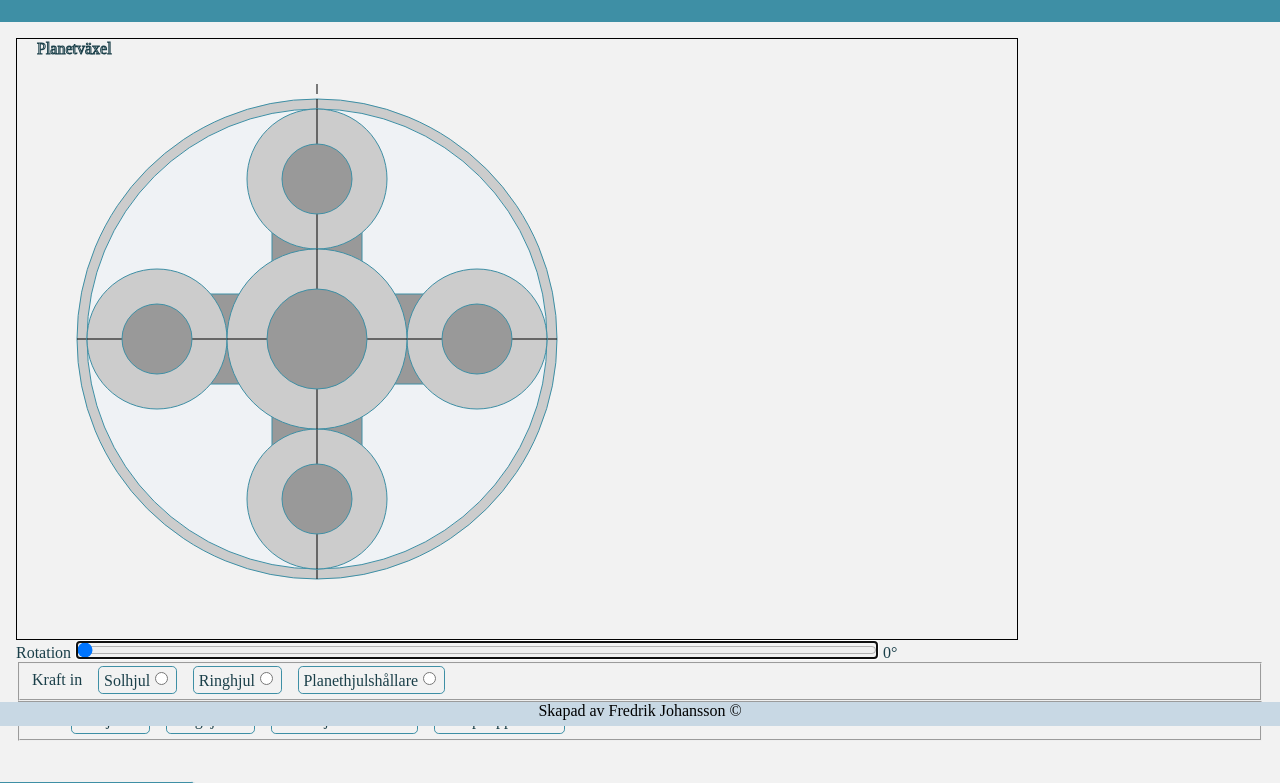
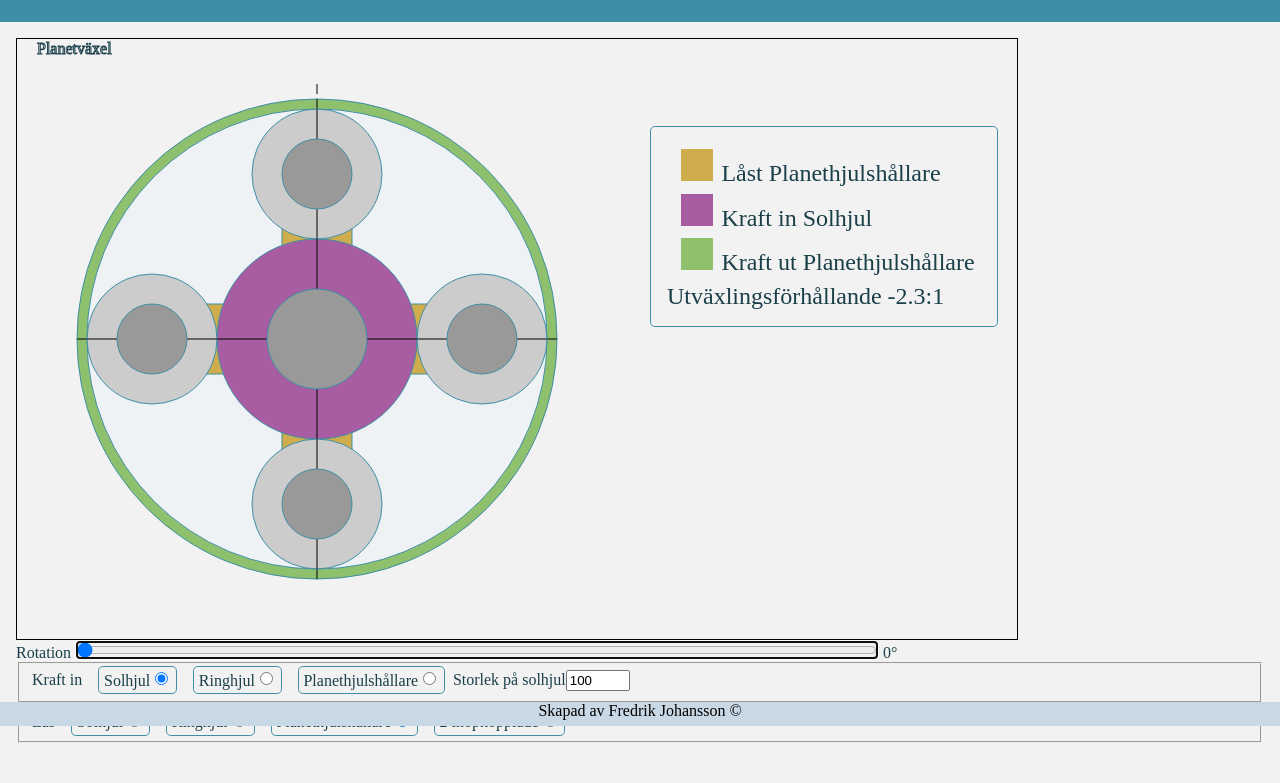
Before and after one commit to mumme74/simulators, a plain HTML site: page mechanical/planetary_gear.html in a window 1280 px wide. Shown: the part 74-857 px from the top of the page. Drawn offline with Linux system fonts and the light colour scheme.

Commit message:
Cleaned up Planetary gear

```diff
--- a/mechanical/planetary_gear.html
+++ b/mechanical/planetary_gear.html
@@ -9,15 +9,17 @@
       @import url(../../css/common.css);
 
       input[type=range] { width: 50rem; }
-      .ruler0, .phase0 { stroke: var(--phase0); }
-      .ruler1, .phase1 { stroke: var(--phase1); }
-      .ruler2, .phase2 { stroke: var(--phase2); }
-      .wave0 { fill: var(--phase0) }
-      .wave1 { fill: var(--phase1) }
-      .wave2 { fill: var(--phase2) }
-      .wave0, .wave1, .wave2 {
-        opacity: 0.4;
-        stroke: var(--dark-color);
+      .forceIn {
+        fill: var(--phase0) !important;
+        background-color: var(--phase0);
+      }
+      .forceOut {
+        fill: var(--phase1) !important;
+        background-color: var(--phase1);
+      }
+      .locked {
+        fill: var(--phase2) !important;
+        background-color: var(--phase2);
       }
       .inner { fill: #eff2f5; stroke: var(--dark-color);}
       .ringGear, .planetaryGear,.sunGear {
@@ -29,6 +31,27 @@
         border-radius: 0.3rem;
         margin: 0.5rem;
         padding: 0.3rem;
+      }
+      .displayRoot {
+        position: absolute;
+        top: 200px;
+        left: 650px;
+        border: 1px solid var(--dark-color);
+        border-radius: 0.3rem;
+        color: var(--text-color);
+        background-color: var(--mild);
+        padding: 1rem;
+        font-size: 1.5rem;
+      }
+      .displayRoot .displayItm {
+        vertical-align:text-top;
+        margin: 0.4rem;
+      }
+      .displayRoot .partColor {
+        display: inline-block;
+        height: 2rem;
+        width: 2rem;
+        margin: 0 0.5rem;
       }
 
     </style>
--- a/mechanical/planetary_gear.mjs
+++ b/mechanical/planetary_gear.mjs
@@ -2,204 +2,187 @@
 
 import { Circle } from "../elements/trigenometry/index.mjs";
 import { Rotation } from "../elements/rotation.mjs";
-import { Line, Polygon } from "../elements/base.mjs";
+import { BaseShape, Line, Polygon } from "../elements/base.mjs";
 import { StateFromHash } from "../helpers/index.mjs";
 
 
-const maxDeg = 1440;
+const maxDeg = 1440, maxSunRadii = 140, minSunRadii = 65;
 const parentElement = document.querySelector("svg");
 
 const slider = document.querySelector("input[type=range]");
 slider.max = maxDeg;
 
-const stateObj = new StateFromHash(),
+const stateObj = new StateFromHash({forceIn:"sun",lock:"carrier",sunRadii:100}),
       state = stateObj.ref;
+if (state.sunRadii > maxSunRadii) state.sunRadii = maxSunRadii;
+if (state.sunRadii < minSunRadii) state.sunRadii = minSunRadii;
 
-const outerCircle = new Circle({
-        parentElement, centerPoint:{x:300,y:300},
+
+class PlanetaryGear extends BaseShape {
+  constructor({
+    parentElement, centerPoint={x:300,y:300}, holderWidth=45,
+    planetGearAxleRadii=35,sunGearAxleRadii=50, sunRadii=100,
+    state={lock:"carrier", forceIn:"sun"}
+  }) {
+
+    const rootElement = document.createElementNS('http://www.w3.org/2000/svg','g');
+    super({parentElement, rootElement, points:centerPoint,className:""})
+
+    parentElement = rootElement;
+
+    this.outerCircle = new Circle({
+        parentElement, centerPoint,
         radii:240, className: "ringGear"
     });
 
-const midPointX = outerCircle.offset.x,
-      midPointY = outerCircle.offset.y,
-      sunRadii = 90,
-      ringRadii = outerCircle.radii - 10,
-      planetRadii = ringRadii / 2 - sunRadii / 2,
-      planetOffset = sunRadii + planetRadii,
-      holderWidth = 45,
-      planetGearAxleRadii = 35,
-      sunGearAxleRadii = 50;
+    this.state = state;
+    this.sunRadii = sunRadii;
+    this.centerPoint = centerPoint;
+    this.ringRadii = this.outerCircle.radii - 10;
+    this.planetRadii = this.ringRadii / 2 - this.sunRadii / 2;
+    this.planetOffset = this.sunRadii + this.planetRadii;
+    this.holderWidth = holderWidth;
+    this.planetGearAxleRadii = planetGearAxleRadii;
+    this.sunGearAxleRadii = sunGearAxleRadii;
 
-const ringLines = [
+    this.ringLines = [
       new Line({parentElement, className:"marker",
-    point1: {x:midPointX-outerCircle.radii, y:midPointY},
-    point2:{x:midPointX+outerCircle.radii, y:midPointY},
+        point1: {x:centerPoint.x-this.outerCircle.radii, y:centerPoint.y},
+        point2:{x:centerPoint.x+this.outerCircle.radii, y:centerPoint.y},
       }),
       new Line({parentElement, className:"marker",
-    point1: {y:midPointY-outerCircle.radii, x:midPointX},
-    point2:{y:midPointY+outerCircle.radii, x:midPointX},
+        point1: {y:centerPoint.y-this.outerCircle.radii, x:centerPoint.x},
+        point2:{y:centerPoint.y+this.outerCircle.radii, x:centerPoint.x},
       }),
     ];
-const rotRing = new Rotation({x:midPointX,y:midPointY,rotateShapes:ringLines});
 
-const ringGear = new Circle({
-        parentElement, centerPoint:outerCircle.offset,
-        radii: ringRadii, className: "inner"}),
-      carrier = new Polygon({parentElement,points:[
-        {x:midPointX+planetOffset,y:midPointY-holderWidth},
-        {x:midPointX+holderWidth, y:midPointY-holderWidth},
-        {x:midPointX+holderWidth, y:midPointY-planetOffset},
-        {x:midPointX-holderWidth, y:midPointY-planetOffset},
-        {x:midPointX-holderWidth, y:midPointY-holderWidth},
-        {x:midPointX-planetOffset, y:midPointY-holderWidth},
-        {x:midPointX-planetOffset, y:midPointY+holderWidth},
-        {x:midPointX-holderWidth, y:midPointY+holderWidth},
-        {x:midPointX-holderWidth, y:midPointY+planetOffset},
-        {x:midPointX+holderWidth, y:midPointY+planetOffset},
-        {x:midPointX+holderWidth, y:midPointY+holderWidth},
-        {x:midPointX+planetOffset, y:midPointY+holderWidth}
-      ], className:"planetaryHolder"}),
-      carrierLine = new Line({parentElement,
-        point1: {x:midPointX, y:midPointY-outerCircle.radii-5},
-        point2:{x:midPointX, y:midPointY-outerCircle.radii-15}
-      }),
-      planetGears = [
+    this.rotRing = new Rotation({
+      x:centerPoint.x,y:centerPoint.y,rotateShapes:this.ringLines
+    });
+
+    this.ringGear = new Circle({
+      parentElement, centerPoint:this.outerCircle.offset,
+      radii: this.ringRadii, className: "inner"});
+    this.carrier = new Polygon({parentElement,points:[
+      {x:centerPoint.x+this.planetOffset,y:centerPoint.y-this.holderWidth},
+      {x:centerPoint.x+this.holderWidth, y:centerPoint.y-this.holderWidth},
+      {x:centerPoint.x+this.holderWidth, y:centerPoint.y-this.planetOffset},
+      {x:centerPoint.x-this.holderWidth, y:centerPoint.y-this.planetOffset},
+      {x:centerPoint.x-this.holderWidth, y:centerPoint.y-this.holderWidth},
+      {x:centerPoint.x-this.planetOffset, y:centerPoint.y-this.holderWidth},
+      {x:centerPoint.x-this.planetOffset, y:centerPoint.y+this.holderWidth},
+      {x:centerPoint.x-this.holderWidth, y:centerPoint.y+this.holderWidth},
+      {x:centerPoint.x-this.holderWidth, y:centerPoint.y+this.planetOffset},
+      {x:centerPoint.x+this.holderWidth, y:centerPoint.y+this.planetOffset},
+      {x:centerPoint.x+this.holderWidth, y:centerPoint.y+this.holderWidth},
+      {x:centerPoint.x+this.planetOffset, y:centerPoint.y+this.holderWidth}
+    ], className:"planetaryHolder"});
+    this.carrierLine = new Line({parentElement,
+      point1: {x:centerPoint.x, y:centerPoint.y-this.outerCircle.radii-5},
+      point2:{x:centerPoint.x, y:centerPoint.y-this.outerCircle.radii-15}
+    });
+    this.planetGears = [
       new Circle({parentElement,
-          centerPoint:{x:midPointX+planetOffset, y:midPointY},
-          radii:planetRadii, className:"planetaryGear"}),
+        centerPoint:{x:centerPoint.x+this.planetOffset, y:centerPoint.y},
+        radii:this.planetRadii, className:"planetaryGear"}),
       new Circle({parentElement,
-          centerPoint:{x:midPointX, y:midPointY-sunRadii-planetRadii},
-          radii:planetRadii, className:"planetaryGear"}),
+        centerPoint:{x:centerPoint.x, y:centerPoint.y-this.sunRadii-this.planetRadii},
+        radii:this.planetRadii, className:"planetaryGear"}),
       new Circle({parentElement,
-          centerPoint:{x:midPointX-sunRadii-planetRadii, y:midPointY},
-          radii:planetRadii, className:"planetaryGear"}),
+        centerPoint:{x:centerPoint.x-this.sunRadii-this.planetRadii, y:centerPoint.y},
+        radii:this.planetRadii, className:"planetaryGear"}),
       new Circle({parentElement,
-          centerPoint:{x:midPointX, y:midPointY+planetOffset},
-          radii:planetRadii, className:"planetaryGear"}),
-      ],
-      planetGearsLines = planetGears.map((planetGear, i)=>{
-        const xOffset = (i % 2) === 0 ? planetRadii : 0,
-              yOffset = (i % 2) !== 0 ? planetRadii : 0;
+        centerPoint:{x:centerPoint.x, y:centerPoint.y+this.planetOffset},
+        radii:this.planetRadii, className:"planetaryGear"}),
+    ];
+    this.planetGearsLines = this.planetGears.map((planetGear, i)=>{
+      const xOffset = (i % 2) === 0 ? this.planetRadii : 0,
+            yOffset = (i % 2) !== 0 ? this.planetRadii : 0;
       const point1 = {x:planetGear.offset.x+xOffset, y:planetGear.offset.y-yOffset},
             point2 = {x:planetGear.offset.x-xOffset, y:planetGear.offset.y+yOffset}
       return new Line({parentElement, point1, point2, className:"marker"})
-      }),
-      planetGearsRotations = planetGears.map((planetGear, i)=>{
-        return new Rotation({point:planetGear.offset, rotateShapes:[planetGearsLines[i]]})
-      }),
-      planetGearAxles = planetGears.map(p=>{
+    });
+    this.planetGearsRotations = this.planetGears.map((planetGear, i)=>{
+      return new Rotation({point:planetGear.offset, rotateShapes:[this.planetGearsLines[i]]})
+    });
+    this.planetGearAxles = this.planetGears.map(p=>{
       return new Circle({
         parentElement, centerPoint:p.offset,
-          radii:planetGearAxleRadii, className:"axle"
+        radii:this.planetGearAxleRadii, className:"axle"
       })
-      }),
-      carrierRotation = new Rotation({
-        point: {x:midPointX, y:midPointY}, rotateShapes:[
-          carrier, ...planetGears, ...planetGearAxles,
-          ...planetGearsLines, ...planetGearsRotations,
-          carrierLine
+    });
+    this.carrierRotation = new Rotation({
+      point: {x:centerPoint.x, y:centerPoint.y}, rotateShapes:[
+        this.carrier, ...this.planetGears, ...this.planetGearAxles,
+        ...this.planetGearsLines, ...this.planetGearsRotations,
+        this.carrierLine
       ]
-      }),
-      sunGear = new Circle({
-        parentElement, centerPoint:outerCircle.offset,
-        radii: sunRadii, className:"sunGear"
-      }),
-      sunGearLines = [
+    });
+    this.sunGear = new Circle({
+      parentElement, centerPoint:this.outerCircle.offset,
+      radii: this.sunRadii, className:"sunGear"
+    });
+    this.sunGearLines = [
       new Line({parentElement, className:"marker",
-         point1:{x:midPointX,y:midPointY-sunRadii},
-         point2:{x:midPointX, y:midPointY+sunRadii}
+       point1:{x:centerPoint.x,y:centerPoint.y-this.sunRadii},
+       point2:{x:centerPoint.x, y:centerPoint.y+this.sunRadii}
       }),
       new Line({parentElement, className:"marker",
-         point1:{x:midPointX+sunRadii, y:midPointY},
-         point2:{x:midPointX-sunRadii, y:midPointY}
+       point1:{x:centerPoint.x+this.sunRadii, y:centerPoint.y},
+       point2:{x:centerPoint.x-this.sunRadii, y:centerPoint.y}
       })
-      ],
-      sunGearRotation = new Rotation({
-        point:sunGear.offset, rotateShapes:[
-          ...sunGearLines,
+    ];
+    this.sunGearRotation = new Rotation({
+      point:this.sunGear.offset, rotateShapes:[
+        ...this.sunGearLines,
       ]
-      }),
-      sunGearAxle = new Circle({
-        parentElement, centerPoint:sunGear.offset,
-         radii:sunGearAxleRadii, className:"axle"
+    });
+    this.sunGearAxle = new Circle({
+      parentElement, centerPoint:this.sunGear.offset,
+       radii:this.sunGearAxleRadii, className:"axle"
     });
 
-/*
-// system state from reload
-const state = {
-  forceIn: "ring", lock: "carrier",
-  $set(name, value) {
-    state[name] = value;
-    location.hash = Object.entries(state).map(a=>{
-      if (a[0].indexOf('$') < 0)
-        return `${a[0]}=${a[1]}`;
-    }).filter(p=>p).join("&");
-  },
-  $init: ()=>{
-    if (location.hash.length > 5) {
-      location.hash.substring(1).split("&").forEach(itm=>{
-        const pair = itm.split("=");
-        if (pair.length > 1) state[pair[0]] = pair[1];
+    this._calcRatios();
+    this.colorParts();
+  }
+
+  // color our parts
+  colorParts() {
+    const nodes = {
+      sun: this.sunGear.node,
+      carrier:this.carrier.node,
+      ring: this.outerCircle.node
+    };
+    const parts = Object.entries(nodes);
+    parts.forEach(([key,node])=>{
+      node.classList.remove("forceIn");
+      node.classList.remove("forceOut");
+      node.classList.remove("locked");
+      if (state.forceIn === key) node.classList.add("forceIn");
+      else if (state.lock === key) node.classList.add("locked");
+      else node.classList.add("forceOut");
     });
   }
-  }
-}
-state.$init();
-*/
 
-// create radio buttons
-function createRadioBtn(label, name, value, cb) {
-  const radio = document.createElement("input");
-  radio.type = "radio";
-  radio.name = name;
-  radio.value = value;
-  if (state[name] == value)
-    radio.checked = true;
-  radio.addEventListener("click", cb);
-
-  const lbl = document.createElement("label");
-  lbl.textContent = label;
-  lbl.classList.add("toggleButton");
-  lbl.appendChild(radio);
-  return lbl;
+  currentRatio() {
+    return this.rotations[this._currentRotationKey()].out[0].ratio;
   }
 
-const lockForceTwins = {
-  sun: "ring", ring:"sun", carrier:"ring"
+  rotate(deg) {
+    const key = this._currentRotationKey();
+
+    this.rotations[key].in.angle = deg;
+    this.rotations[key].out.forEach(r=>{
+      r.rots.forEach(rot=>{
+        rot.angle = deg * r.ratio;
+      });
+    });
   }
 
-const forceInBtns = [{txt:"Solhjul", vlu:"sun"},{txt:"Ringhjul", vlu:"ring"},
- {txt:"Planethjulshållare", vlu:"carrier"}].map(o=>{
-   const parent = document.querySelector("#forceIn");
-   const lblAndBtn = createRadioBtn(o.txt, "forceIn", o.vlu, (evt)=>{
-     if (evt.target.value === state.lock) {
-       state.lock = lockForceTwins[state.lock];
-       lockBtns.find(b=>b.value===state.lock).checked = true;
+  _currentRotationKey() {
+    const key = [this.state.forceIn, this.state.lock];
+    return key[1] !== 'together' ? key.join('_lock_') : 'together';
   }
-     state.forceIn = evt.target.value;
-     slider.focus();
-   });
-   parent.appendChild(lblAndBtn);
-   return lblAndBtn.firstElementChild;
- });
-
- const lockBtns = [{txt:"Solhjul", vlu:"sun"},{txt:"Ringhjul", vlu:"ring"},
- {txt:"Planethjulshållare", vlu:"carrier"},
- {txt:"2 ihopkopplade", vlu:"together"}].map(o=>{
-   const parent = document.querySelector("#lock");
-   const lblAndBtn = createRadioBtn(o.txt, "lock", o.vlu, (evt)=>{
-     if (evt.target.value === state.forceIn) {
-       state.forceIn = lockForceTwins[state.forceIn];
-       forceInBtns.find(b=>b.value===state.forceIn).checked = true;
-     }
-     state.lock = evt.target.value;
-     slider.focus();
-   });
-   parent.appendChild(lblAndBtn);
-   return lblAndBtn.firstElementChild;
- });
-const planetToRingRatio = planetOffset / ringRadii,
-      planetToSunRatio  = planetOffset / sunRadii;
 
   // planetary ger ratio
   // nr⋅zr=nc⋅(zr+zs)–zs⋅ns
@@ -220,72 +203,199 @@ const planetToRingRatio = planetOffset / ringRadii,
   // 1⋅400=nc⋅(400+100)-100⋅0
   // 400=nc⋅500-0
   // 400/500=nc => 0.8:1
-
+  _calcRatios() {
     const ratios = {
       // driven / driving = ratio
-  sun_lock_ring:     sunRadii / (ringRadii + sunRadii),
-  sun_lock_carrier:  -sunRadii / ringRadii,
-  ring_lock_sun:     ringRadii / (ringRadii + sunRadii),
-  ring_lock_carrier: -ringRadii / sunRadii,
-  carrier_lock_sun:  1 / (ringRadii / (ringRadii + sunRadii)),
-  carrier_lock_ring: 1 / (sunRadii / (ringRadii + sunRadii)),
+      sun_lock_ring:     this.sunRadii / (this.ringRadii + this.sunRadii),
+      sun_lock_carrier:  -this.sunRadii / this.ringRadii,
+      ring_lock_sun:     this.ringRadii / (this.ringRadii + this.sunRadii),
+      ring_lock_carrier: -this.ringRadii / this.sunRadii,
+      carrier_lock_sun:  1 / (this.ringRadii / (this.ringRadii + this.sunRadii)),
+      carrier_lock_ring: 1 / (this.sunRadii / (this.ringRadii + this.sunRadii)),
       together:          1,
 
       // only for implementation
-  sun_to_planet:  sunRadii / planetRadii,
-  sun_to_planet_carrier: (planetOffset / planetRadii) * (sunRadii / ringRadii),
-  ring_to_planet:  ringRadii / planetRadii,
-  ring_to_planet_carrier: (planetOffset / planetRadii) * (sunRadii / ringRadii),
-  carrier_to_planet_sun: ((planetOffset-(planetOffset-ringRadii)) / planetRadii),
-  carrier_to_planet_ring: ((planetOffset-(planetOffset-sunRadii)) / planetRadii),
+      sun_to_planet:  this.sunRadii / this.planetRadii,
+      sun_to_planet_carrier: (this.planetOffset / this.planetRadii) * (this.sunRadii / this.ringRadii),
+      ring_to_planet:  this.ringRadii / this.planetRadii,
+      ring_to_planet_carrier: (this.planetOffset / this.planetRadii) * (this.sunRadii / this.ringRadii),
+      carrier_to_planet_sun: ((this.planetOffset-(this.planetOffset-this.ringRadii)) / this.planetRadii),
+      carrier_to_planet_ring: ((this.planetOffset-(this.planetOffset-this.sunRadii)) / this.planetRadii),
     }
 
-const rotations = {
-  sun_lock_carrier: {in: sunGearRotation, out: [
-    {rots:[rotRing], ratio:ratios.sun_lock_carrier},
-    {rots:[...planetGearsRotations], ratio:-ratios.sun_to_planet}
+    this.rotations = {
+      sun_lock_carrier: {in: this.sunGearRotation, out: [
+        {rots:[this.rotRing], ratio:ratios.sun_lock_carrier},
+        {rots:[...this.planetGearsRotations], ratio:-ratios.sun_to_planet}
       ]},
-  sun_lock_ring: {in: sunGearRotation, out: [
-    {rots:[carrierRotation], ratio: ratios.sun_lock_ring},
-    {rots:[...planetGearsRotations], ratio:-ratios.sun_to_planet_carrier}
+      sun_lock_ring: {in: this.sunGearRotation, out: [
+        {rots:[this.carrierRotation], ratio: ratios.sun_lock_ring},
+        {rots:[...this.planetGearsRotations], ratio:-ratios.sun_to_planet_carrier}
       ]},
-  ring_lock_carrier:   {in: rotRing, out: [
-    {rots:[sunGearRotation], ratio:ratios.ring_lock_carrier},
-    {rots:[...planetGearsRotations], ratio:ratios.ring_to_planet}
+      ring_lock_carrier:   {in: this.rotRing, out: [
+        {rots:[this.sunGearRotation], ratio:ratios.ring_lock_carrier},
+        {rots:[...this.planetGearsRotations], ratio:ratios.ring_to_planet}
       ]},
-  ring_lock_sun:{in: rotRing, out: [
-    {rots:[carrierRotation], ratio:ratios.ring_lock_sun},
-    {rots:[...planetGearsRotations], ratio:ratios.ring_to_planet_carrier}
+      ring_lock_sun:{in: this.rotRing, out: [
+        {rots:[this.carrierRotation], ratio:ratios.ring_lock_sun},
+        {rots:[...this.planetGearsRotations], ratio:ratios.ring_to_planet_carrier}
       ]},
-  carrier_lock_ring: {in: carrierRotation, out:[
-    {rots:[sunGearRotation], ratio:ratios.carrier_lock_ring},
-    {rots:[...planetGearsRotations], ratio:-ratios.carrier_to_planet_sun}
+      carrier_lock_ring: {in: this.carrierRotation, out:[
+        {rots:[this.sunGearRotation], ratio:ratios.carrier_lock_ring},
+        {rots:[...this.planetGearsRotations], ratio:-ratios.carrier_to_planet_sun}
       ]},
-  carrier_lock_sun:{in: carrierRotation, out:[
-    {rots:[rotRing], ratio:ratios.carrier_lock_sun},
-    {rots:[...planetGearsRotations], ratio:ratios.carrier_to_planet_ring}
+      carrier_lock_sun:{in: this.carrierRotation, out:[
+        {rots:[this.rotRing], ratio:ratios.carrier_lock_sun},
+        {rots:[...this.planetGearsRotations], ratio:ratios.carrier_to_planet_ring}
       ]},
-  together: {in: sunGearRotation, out:[
-    {rots:[rotRing, carrierRotation], ratio:ratios.together},
-    {rots:[...planetGearsRotations], ratio:0}
+      together: {in: this.sunGearRotation, out:[
+        {rots:[this.rotRing, this.carrierRotation], ratio:ratios.together},
+        {rots:[...this.planetGearsRotations], ratio:0}
       ]},
     }
+  }
+} // end class planetary gear
+
+class InfoDisplay {
+  constructor() {
+    const root = this.node = document.createElement("section");
+    root.classList.add("displayRoot");
+    this.colors = document.createElement("div");
+    root.appendChild(this.colors)
+    document.body.appendChild(root);
+  }
+
+  update() {
+    this.colors.innerHTML="";
+    this._createExplainRows(this.colors);
+    this._createRatio(this.node);
+  }
+
+  _createExplainRows(parent){
+    const tr = {sun: "Solhjul", carrier: "Planethjulshållare", ring:"Ringhjul"};
+    const takenKeys = [state.forceIn, state.locked];
+    const outKey = Object.keys(tr).find(k=>takenKeys.indexOf(k)<0);
+    return [
+      {txt:"Låst", cssCls:"locked", stateKey:"lock"},
+      {txt:"Kraft in", cssCls:"forceIn", stateKey:"forceIn"},
+      {txt:"Kraft ut", cssCls:"forceOut", stateKey:"forceOut"},
+    ].map(itm=>{
+      const node = document.createElement("div");
+      node.classList.add("displayItm");
+      const color = document.createElement("div");
+      color.classList.add(itm.cssCls, "partColor");
+      node.appendChild(color);
+      const key = itm.stateKey in state ? state[itm.stateKey] : outKey
+      node.appendChild(document.createTextNode(`${itm.txt} ${tr[key]}`));
+      parent.appendChild(node);
+      return node;
+    });
+  }
+
+  _createRatio(parent) {
+    if (this.ratio)
+      this.ratio.innerHTML = "";
+    const node = this.ratio = document.createElement("div");
+    const ratio = mainGear.currentRatio(),
+          leftRatio = Math.round(1 * (1000 / ratio)) / 1000;
+    node.textContent = `Utväxlingsförhållande ${leftRatio}:1`;
+    parent.appendChild(node);
+  }
+}
+
+let infoDisplay = new InfoDisplay(),
+    mainGear;
+
+function createMainGear() {
+  mainGear = new PlanetaryGear({
+    parentElement, centerPoint:{x:300,y:300}, holderWidth:35,
+    planetGearAxleRadii:35, sunGearAxleRadii:50, state,
+    sunRadii:state.sunRadii
+  });
+  infoDisplay.update();
+  return mainGear;
+}
+mainGear = createMainGear();
 
 
+// create radio buttons
+function createRadioBtn(label, name, value, cb) {
+  const radio = document.createElement("input");
+  radio.type = "radio";
+  radio.name = name;
+  radio.value = value;
+  if (state[name] == value)
+    radio.checked = true;
+  radio.addEventListener("click", cb);
+
+  const lbl = document.createElement("label");
+  lbl.textContent = label;
+  lbl.classList.add("toggleButton");
+  lbl.appendChild(radio);
+  return lbl;
+}
+
+let lockBtns = [], forceInBtns = [];
+
+function createSelections(parent, key, oppositeKey, oppositeBtns, arrObjSelections) {
+  const lockForceTwins = {
+    sun: "ring", ring:"sun", carrier:"ring"
+  }
+  return arrObjSelections.map(o=>{
+    const lblAndBtn = createRadioBtn(o.txt, key, o.vlu, (evt)=>{
+      if (evt.target.value === state[oppositeKey]) {
+        state[oppositeKey] = lockForceTwins[state[oppositeKey]];
+        oppositeBtns.find(b=>b.value===state[oppositeKey]).checked = true;
+      }
+      state[key] = evt.target.value;
+      mainGear.colorParts();
+      infoDisplay.update();
+      slider.focus();
+    });
+    parent.appendChild(lblAndBtn);
+    return lblAndBtn.firstElementChild;
+  });
+}
+
+forceInBtns.splice(0,0, ...createSelections(
+  document.querySelector("#forceIn"), "forceIn", "lock", lockBtns, [
+    {txt:"Solhjul", vlu:"sun"},
+    {txt:"Ringhjul", vlu:"ring"},
+    {txt:"Planethjulshållare", vlu:"carrier"}
+  ]
+));
+
+lockBtns.splice(0,0, ...createSelections(
+  document.querySelector("#lock"), "lock", "forceIn", forceInBtns, [
+    {txt:"Solhjul", vlu:"sun"},
+    {txt:"Ringhjul", vlu:"ring"},
+    {txt:"Planethjulshållare", vlu:"carrier"},
+    {txt:"2 ihopkopplade", vlu:"together"}]
+));
+
+// make it possible to change size of sungear
+const sizeLbl = document.createElement("label");
+sizeLbl.textContent = "Storlek på solhjul";
+const spinner = document.createElement("input");
+spinner.type = "number";
+spinner.value = state.sunRadii;
+spinner.min = minSunRadii;
+spinner.max = maxSunRadii;
+spinner.addEventListener("change", ()=>{
+  if (+spinner.value !== state.sunRadii) {
+    mainGear.node.parentElement.removeChild(mainGear.node);
+    state.sunRadii = +spinner.value;
+    mainGear = createMainGear();
+  };
+});
+sizeLbl.appendChild(spinner);
+document.querySelector("fieldset").appendChild(sizeLbl);
+
+
+// rotate gear
 slider.addEventListener("input", ()=>{
   slider.nextElementSibling.value = slider.value;
-  const deg = +slider.value;
-
-  // get ratio
-  let key = [state.forceIn, state.lock];
-  key = key[1] !== 'together' ? key.join('_lock_') : 'together';
-
-  rotations[key].in.angle = deg;
-  rotations[key].out.forEach(r=>{
-    r.rots.forEach(rot=>{
-      rot.angle = deg * r.ratio;
-    });
-  });
+  mainGear.rotate(+slider.value);
 });
 
 slider.focus();
```
Lines whose indentation alone changed are shown as unchanged.
